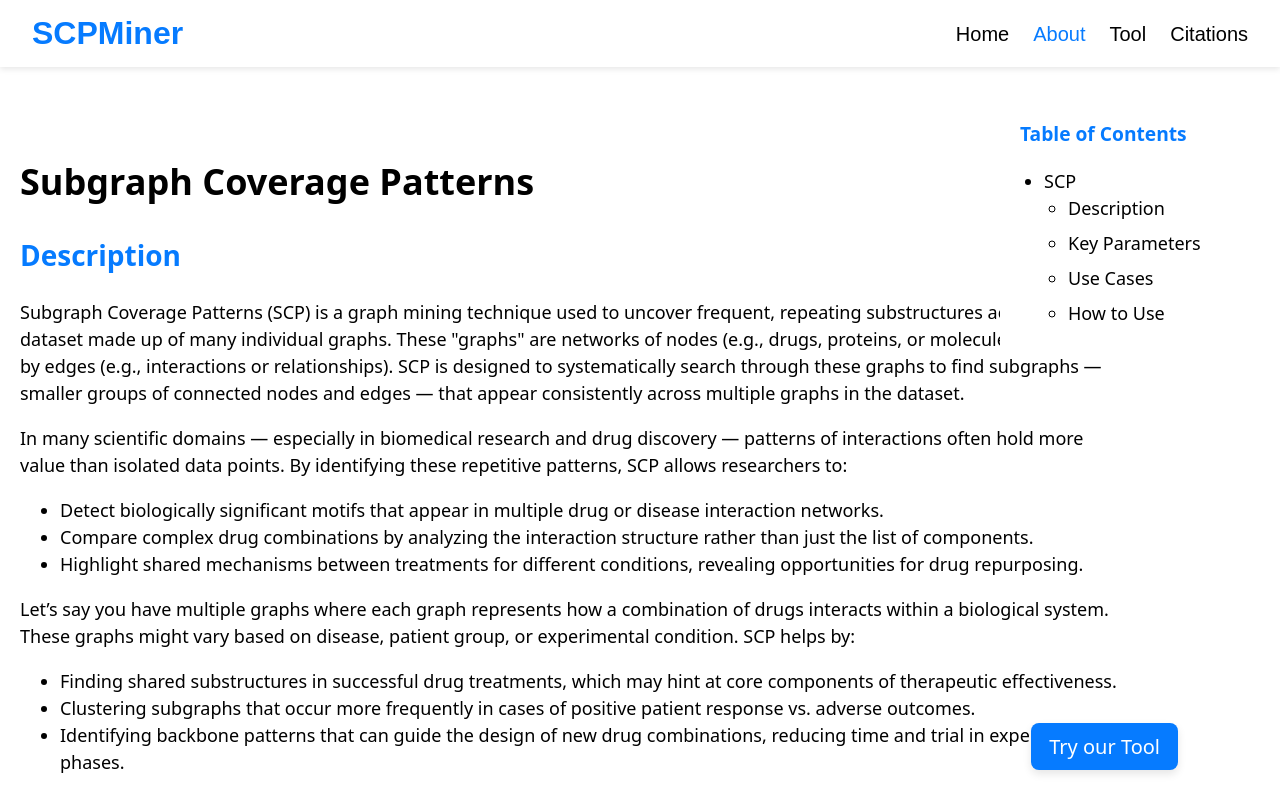
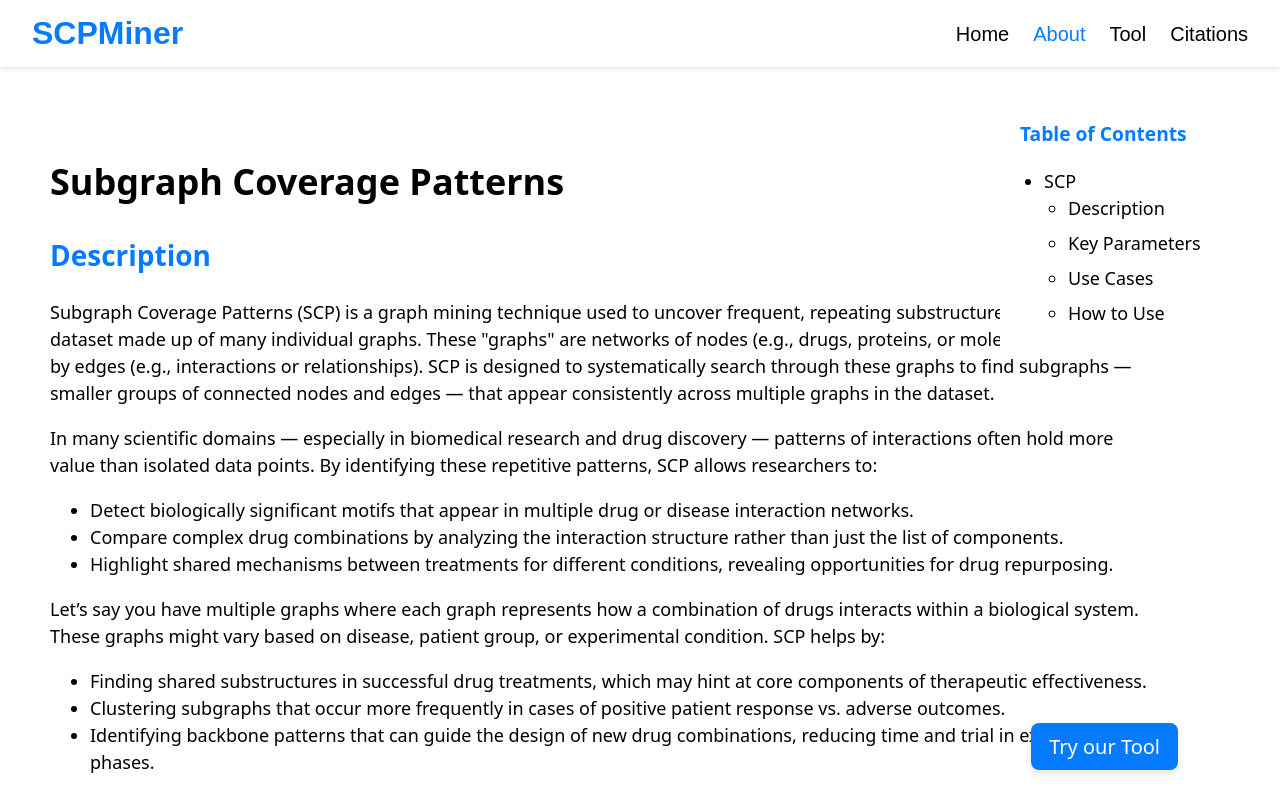
Before and after one commit to cicada12/SCPMiner, a React (Vite) app in the folder frontend/: page /about in a window 1280 px wide. Shown: the top 798 px of the page. Built offline with nearby package versions, Linux system fonts and the light colour scheme.

Commit message:
Update About.css

```diff
--- a/frontend/src/About.css
+++ b/frontend/src/About.css
@@ -12,7 +12,7 @@ html, body {
     justify-content: flex-start;
     padding-top: 50px;
     padding-right: 100px; /* Reserve space for ToC so content doesn’t overlap */
-    padding-left: 20px;
+    padding-left: 50px;
     max-width: 100%;
 }
 
```
